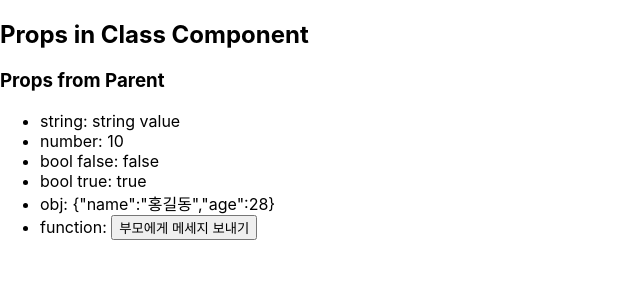
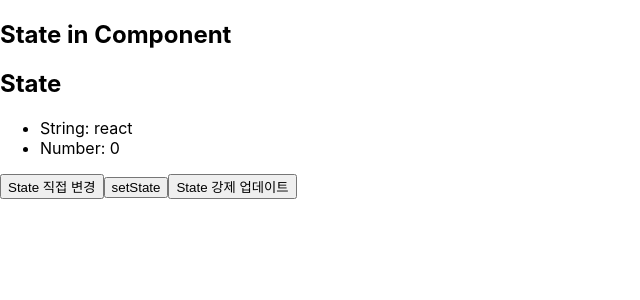
Before and after one commit to TheForcing/react-practice, a React (Create React App) app in the folder cra/: page / in a window 1280 px wide. Shown: the top 300 px of the page, without its empty margins (0-640 px from the left). Built offline with nearby package versions, Linux system fonts and the light colour scheme.

Commit message:
state, 함수형 컴포넌트

```diff
--- a/cra/src/App.props.jsx
+++ b/cra/src/App.props.jsx
@@ -1,6 +1,6 @@
 import React from 'react';
 import PropClass from './components/PropClass';
-
+import PropFunc from './components/PropFunc';
 function App(){
     const messageFromChild = (message) => {
         alert(message);
@@ -17,6 +17,20 @@ function App(){
                        age: 28
                    }}
                    prop_func={messageFromChild} />
+                   <h4>Children</h4>
+                   <p>자식컴포넌트</p>
+           <h2>Props in Function Component</h2>
+           <PropFunc
+               prop_str = "string Value"
+               prop_num = {10}
+               prop_false = {false}
+               prop_true
+               prop_obj = { {
+                   name: "홍길동",
+                   age: 28
+               }}
+               prop_func= { messageFromChild}
+               />
         </div>
     )
 }
--- /dev/null
+++ b/cra/src/App.state.jsx
@@ -0,0 +1,12 @@
+import React from 'react';
+import ReactState from './components/ReactState'
+function App() {
+    return (
+        <div>
+            <h2>State in Component</h2>
+            <ReactState reactString={"react"} />
+        </div>
+    )
+}
+
+export default App;
--- a/cra/src/components/PropClass.jsx
+++ b/cra/src/components/PropClass.jsx
@@ -44,4 +44,12 @@ class PropClass extends Component {
      }
 }
 
+// 객체로 props 전달할 때, 객체의 내부 필드 타입을 지정할 수 있다
+PropClass.propTypes= {
+    prop_obj: PropTypes.shape({
+        name: PropTypes.string, //name은 string
+        age: PropTypes.number // age는 number타입
+    }) // 내부 필드 타입을 지정할 수 있다.
+}
+
 export default PropClass;
--- /dev/null
+++ b/cra/src/components/PropFunc.jsx
@@ -0,0 +1,34 @@
+function PropFunc(props) {
+    console.log("PropFunc:", props);
+
+    let { prop_str, prop_num,
+        prop_false, prop_true,
+        prop_obj, prop_func } = props;
+    const sendMessage = () => {
+        if (prop_func) {
+            prop_func("Messgae From ProFunc Componenet");
+        }
+    }
+
+    return (
+        <div>
+            <h3>Props from Parent</h3>
+            <ul>
+                <li>String: {prop_str}</li>
+                <li>number: {prop_num}</li>
+                <li>bool false : {!prop_false ? "false" : "not false"}</li>
+                <li>bool true : {prop_true ? "true" :  "not true" }</li>
+                <li>obj: {JSON.stringify(prop_obj)}</li>
+                { prop_func &&
+                <li><button onClick={sendMessage}>부모에게 메세지 전송</button>
+                </li>
+                }
+            </ul>
+        </div>
+     )
+    }
+
+
+
+
+export default PropFunc;
--- /dev/null
+++ b/cra/src/components/ReactState.jsx
@@ -0,0 +1,49 @@
+import { Component } from "react";
+
+class ReactState extends Component{
+    constructor(props){
+        super(props);
+       //state 선언
+       this.state= {
+           stateString: this.props.reactString,
+           stateNumber:0
+       }
+    }
+    stateChange = (flag) => {
+        // flag: direct, setstate, forceUpdatea
+        if (flag === "direct") { // 직접 변경하기 버튼 클릭!}
+            this.state.stateString = "리엑트 스테이트 직접 변경";
+            this.state.stateNumber += 1;
+
+    } else if(flag === "setstate") {
+         this.setState({
+             stateString: "setstate 스테이트 변경",
+             stateNumber: this.state.stateNumber +1
+         })// setStat 함수 호출, state 변경 -> render함수 호출
+        }
+        else if(flag === "forceUpdate"){
+             this.forceUpdate(); // render 함수를 강제로 호춝
+         }
+
+
+}
+
+
+    render() {
+        return(
+            <div>
+                <h2>State</h2>
+                <ul>
+                    <li>String: { this.state.stateString }</li>
+                    <li>Number: { this.state.stateNumber }</li>
+
+                </ul>
+                <button onClick={ e=> this.stateChange("direct", e)}>State 직접 변경</button>
+                <button onClick={ e=> this.stateChange("setState", e)}>setState</button>
+                <button onClick= { e=> this.stateChange("forceUpdate", e)} >State 강제 업데이트</button>
+            </div>
+        )
+    }
+}
+
+export default ReactState;
--- a/cra/src/index.js
+++ b/cra/src/index.js
@@ -2,7 +2,8 @@ import React from 'react';
 import ReactDOM from 'react-dom';
 import './index.css';
 // import App from './App';
-import App from './App.props';
+// import App from './App.props';
+import App from './App.state';
 import reportWebVitals from './reportWebVitals';
 
 ReactDOM.render(
```
